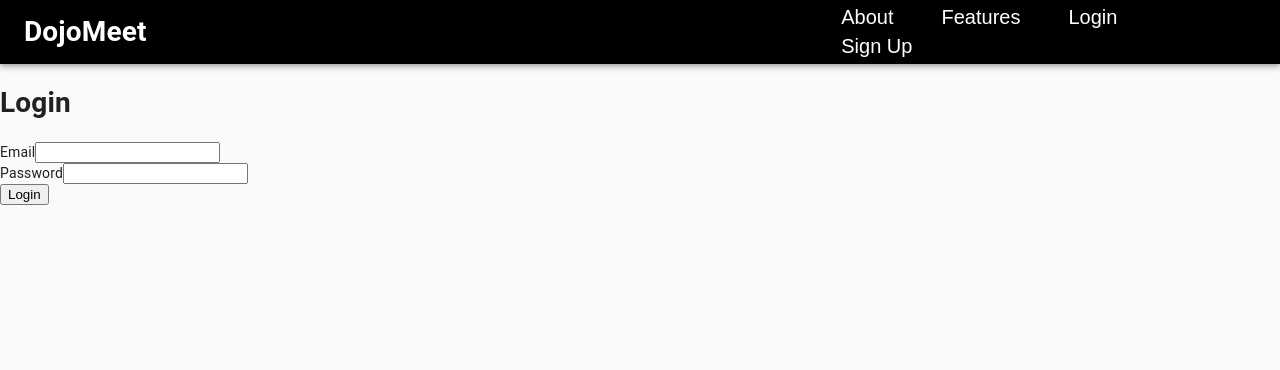
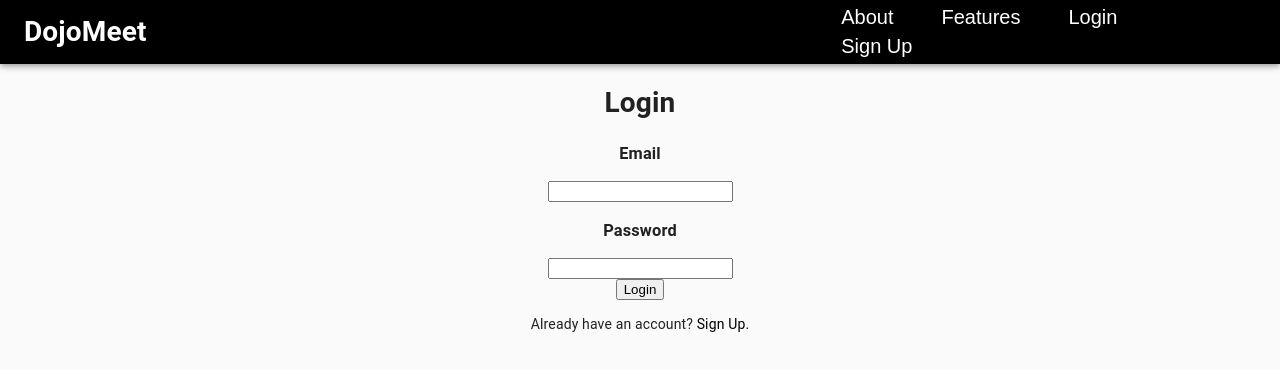
Before and after one commit to angelina-tsuboi/DojoMeet, a Next.js app: page /login in a window 1280 px wide. Shown: the top 370 px of the page. Built offline with nearby package versions, Linux system fonts and the light colour scheme.

Commit message:
feat: added styling to login

```diff
--- a/pages/login.js
+++ b/pages/login.js
@@ -1,6 +1,9 @@
 import { useState } from 'react';
 import fire from '../config/fire-conf';
-import { useRouter } from 'next/router'
+import { useRouter } from 'next/router';
+import Link from '@material-ui/core/Link';
+import styles from '../styles/Login.module.css';
+
 const Login = () => {
   const [username, setUsername] = useState('');
   const [password, setPassword] = useState('');
@@ -22,17 +25,21 @@
     router.push("/")
   }
   return (
-    <div>
+    <div className={styles.container}>
       <h1>Login</h1>
       {notify}
       <form onSubmit={handleLogin}>
-        Email<input type="text" value={username}
-        onChange= {({target}) => setUsername(target.value)} />
+        <h3 className={styles.subtitle}>Email</h3>
+        <input type="text" value={username}
+        onChange= {({target}) => setUsername(target.value)} className={styles.field}/>
         <br />
-        Password<input type="password" value={password}
-        onChange={({target}) => setPassword(target.value)} />
+        <h3 className={styles.subtitle}>Password</h3>
+        <input type="password" value={password}
+        onChange={({target}) => setPassword(target.value)} className={styles.field}/>
         <br />
-        <button type="submit">Login</button>
+        <button type="submit" className={styles.loginButton}>Login</button>
+
+        <p>Already have an account? <Link href="register">Sign Up.</Link></p>
       </form>
     </div>
   )
--- /dev/null
+++ b/styles/Login.module.css
@@ -0,0 +1,17 @@
+.container{
+    width: 80%;
+    margin: auto;
+    text-align: center;
+}
+
+.subtitle{
+
+}
+
+.field{
+
+}
+
+.loginButton{
+
+}
```
